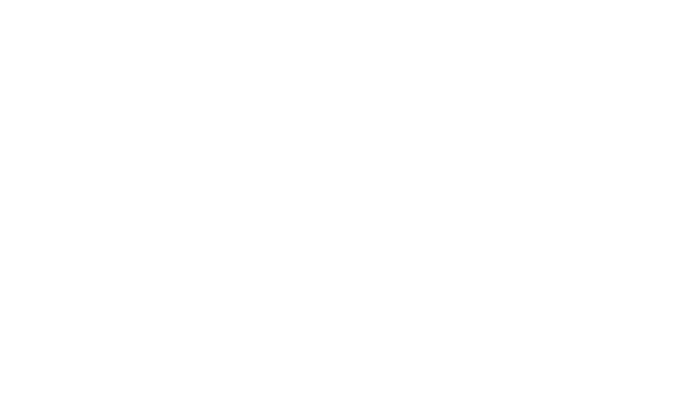
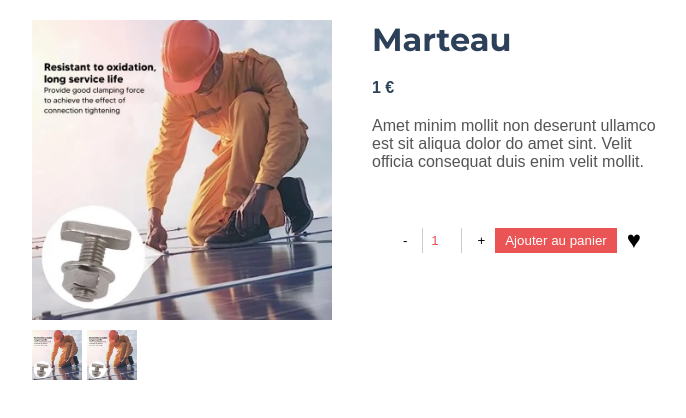
Before and after one commit to Nagromn/projet_prixba, a plain HTML site: page product.html in a window 1280 px wide. Shown: the whole page, without its empty margins (288-974 px from the left). Drawn offline with Linux system fonts and the light colour scheme.

Commit message:
Nouvelle page

```diff
--- a/product.html
+++ b/product.html
@@ -0,0 +1,37 @@
+<!DOCTYPE html>
+<html lang="en">
+<head>
+    <meta charset="UTF-8">
+    <meta name="viewport" content="width=device-width, initial-scale=1.0">
+    <title>Document</title>
+    <link rel="stylesheet" href="https://cdnjs.cloudflare.com/ajax/libs/font-awesome/6.5.1/css/all.min.css" />
+    <link rel="stylesheet" href="style.css">
+</head>
+
+
+<body>
+
+    <div class="product-container">
+        <div class="product-images">
+          <img src="marteau.png" alt="Marteau" class="main-image">
+          <div class="thumbnail-container">
+            <img src="marteau.png" alt="Vue de côté du Marteau" class="thumbnail">
+            <img src="marteau.png" alt="Vue de dessus du Marteau" class="thumbnail">
+          </div>
+        </div>
+        <div class="product-details">
+          <h1>Marteau</h1>
+          <p class="price">1 €</p>
+          <p class="description">Amet minim mollit non deserunt ullamco est sit aliqua dolor do amet sint. Velit officia consequat duis enim velit mollit.</p>
+          <div class="quantity-selector">
+            <button>-</button>
+            <input type="number" value="1">
+            <button>+</button>
+          <button class="add-to-cart">Ajouter au panier</button>
+          <button class="like-button">♥</button>
+        </div>
+      </div>
+    </div>
+
+</body>
+</html>
--- a/styles/product.scss
+++ b/styles/product.scss
@@ -0,0 +1,105 @@
+.product-container {
+    display: flex;
+    justify-content: center;
+    align-items: flex-start;
+    margin-top: 20px;
+  }
+
+  .product-images {
+    margin: 0 20px;
+  }
+
+  .main-image {
+    width: 300px;
+    height: auto;
+    display: block;
+  }
+
+  .thumbnail-container {
+    display: flex;
+    justify-content: left;
+    gap: 5px;
+    margin-top: 10px;
+  }
+
+  .thumbnail {
+    width: 50px;
+    height: auto;
+    display: block;
+    cursor: pointer;
+  }
+
+
+  .product-details {
+    margin: 0 20px;
+    width: 300px;
+  }
+
+  .product-details h1 {
+    margin: 0;
+    color:#2D4059;
+    margin-bottom: 20px;
+  }
+
+  .price {
+    color: #2D4059;
+    font-weight: bold;
+    margin-bottom: 20px;
+  }
+
+  .description {
+    color: #555;
+    margin-bottom: 50px;
+  }
+
+  .quantity-selector {
+    display: flex;
+    align-items: center;
+    justify-content: center;
+
+  }
+
+  .quantity-selector button:nth-child(1),
+.quantity-selector button:nth-child(3) {
+  background-color: transparent;
+  border: none;
+}
+
+
+  .quantity-selector button,
+  .quantity-selector input {
+    margin: 0;
+    padding: 5px 10px;
+  }
+
+  .quantity-selector input {
+    color: #EA5455;
+    width: 40px;
+    text-align: center;
+    padding: 5px;
+    margin: 0 5px;
+    border-top: none;
+    border-bottom: none;
+    border-left: 1px solid #ccc;
+    border-right: 1px solid #ccc;
+    background: transparent;
+  }
+
+
+  .add-to-cart {
+    background-color: #EA5455;
+    color: white;
+    border: none;
+    padding: 20px 15px;
+    margin-right: 10px;
+    margin-left: 20px;
+    cursor: pointer;
+  }
+
+
+  .like-button {
+    background: none;
+    border: none;
+    cursor: pointer;
+    font-size: 24px;
+  }
```
Also changed, not shown: marteau.png (added), style.css, 1 other file.
